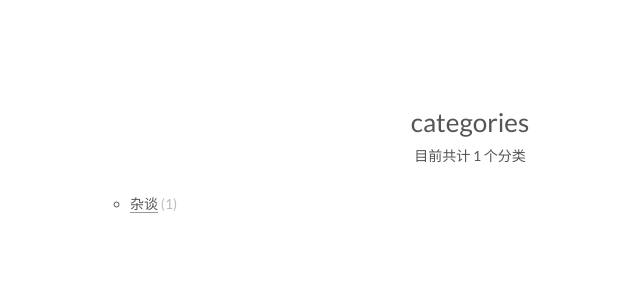
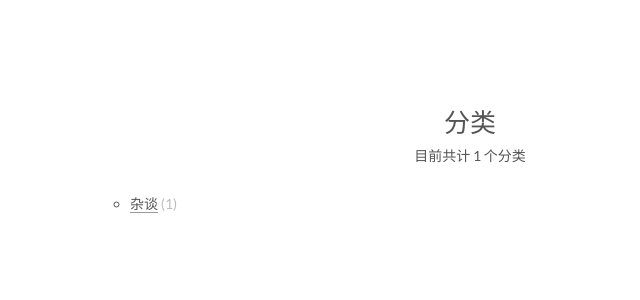
Before and after one commit to NoTraceOfFalling/NoTraceOfFalling.github.io, a PHP site: page /categories/ in a window 1280 px wide. Shown: the part 269-569 px from the top of the page, without its empty margins (170-810 px from the left). Run offline with PHP 8.4, Linux system fonts and the light colour scheme.

Commit message:
Site updated: 2017-08-24 14:52:38

```diff
--- a/categories/index.html
+++ b/categories/index.html
@@ -96,14 +96,14 @@
 
 <meta name="description" content="Java,HTML,教程,技术,李嘉星">
 <meta property="og:type" content="website">
-<meta property="og:title" content="categories">
+<meta property="og:title" content="分类">
 <meta property="og:url" content="http://yoursite.com/categories/index.html">
 <meta property="og:site_name" content="叶落无痕">
 <meta property="og:description" content="Java,HTML,教程,技术,李嘉星">
 <meta property="og:locale" content="zh-Hans">
-<meta property="og:updated_time" content="2017-08-24T06:49:21.481Z">
+<meta property="og:updated_time" content="2017-08-24T06:52:19.180Z">
 <meta name="twitter:card" content="summary">
-<meta name="twitter:title" content="categories">
+<meta name="twitter:title" content="分类">
 <meta name="twitter:description" content="Java,HTML,教程,技术,李嘉星">
 
 
@@ -140,7 +140,7 @@
 
 
 
-  <title>categories | 叶落无痕</title>
+  <title>分类 | 叶落无痕</title>
 
 
 
@@ -260,7 +260,7 @@
     <div class="post-block page">
       <header class="post-header">
 
-	<h1 class="post-title" itemprop="name headline">categories</h1>
+	<h1 class="post-title" itemprop="name headline">分类</h1>
 
 
 
--- a/css/main.css
+++ b/css/main.css
@@ -1808,7 +1808,7 @@ pre .javascript .function {
   width: 4px;
   height: 4px;
   border-radius: 50%;
-  background: #2d4452;
+  background: #b4ffff;
 }
 .links-of-blogroll {
   font-size: 13px;
```
Also changed, not shown: tags/index.html (+5 -5 lines).
